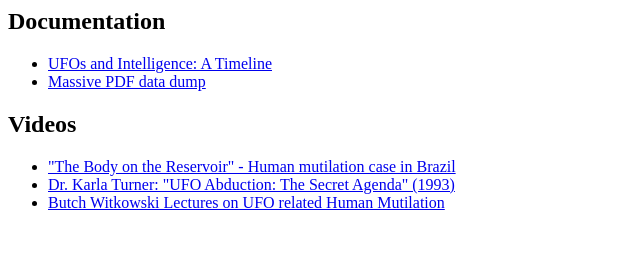
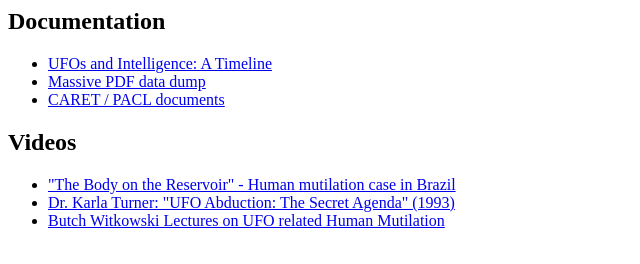
Before and after one commit to ophello/ufotwitter, a plain HTML site: page evidence.html in a window 1280 px wide. Shown: the whole page, without its empty margins (0-640 px from the left). Drawn offline with Linux system fonts and the light colour scheme.

Commit message:
Update evidence.html

```diff
--- a/evidence.html
+++ b/evidence.html
@@ -5,6 +5,7 @@
     <ul>
       <li><a href="https://cufos.org/PDFs/pdfs/UFOsandIntelligence.pdf">UFOs and Intelligence: A Timeline</a></li>
       <li><a href="http://subquantumtech.com/anon_pdf/anon_pdf.html">Massive PDF data dump</a></li>
+      <li><a href="https://web.archive.org/web/20200616174150/http://droneteam.com/isaaccaret.fortunecity.com/">CARET / PACL documents</a></li>
     </ul>
 
     <h2>Videos</h2>
```
